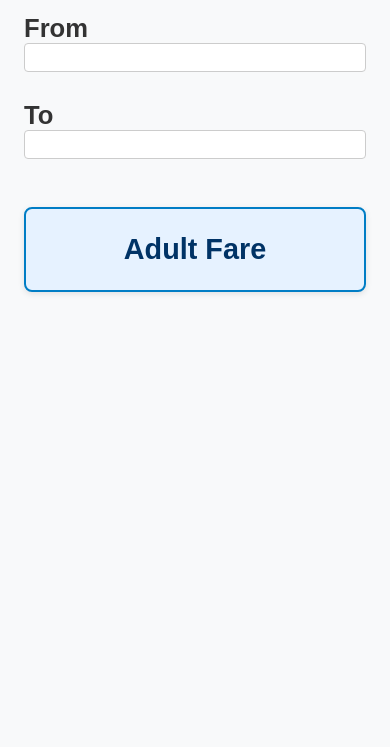
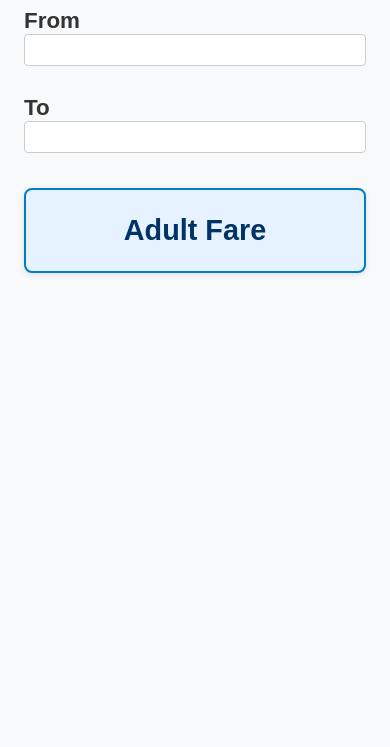
Before and after one commit to totallct/mtr-fares, a website: page index.html in a window 390 px wide. Shown: the part 97-844 px from the top of the page. Drawn offline with Linux system fonts and the light colour scheme.

Commit message:
Refine style for iphone

```diff
--- a/style.css
+++ b/style.css
@@ -15,11 +15,11 @@ body {
 }
 
 h1 {
-  font-size: 2rem;
+  font-size: 1.8rem;
 }
 
 h2 {
-  font-size: 1.6rem;
+  font-size: 1.4rem;
   margin: 1.8rem 0 0;
 }
 
@@ -31,7 +31,7 @@ input[type="text"] {
   border-radius: 4px;
   display: block;
   margin-bottom: 0;
-  -webkit-text-size-adjust: 100%;
+  font-size: 1rem;
 }
 
 .suggestions {
@@ -93,7 +93,7 @@ input[type="text"] {
 }
 
 #fareResult {
-  margin-top: 3rem;
+  margin-top: 2.2rem;
   padding: 1.5rem;
   background: #e6f2ff;
   border: 2px solid #007DC5;
```
